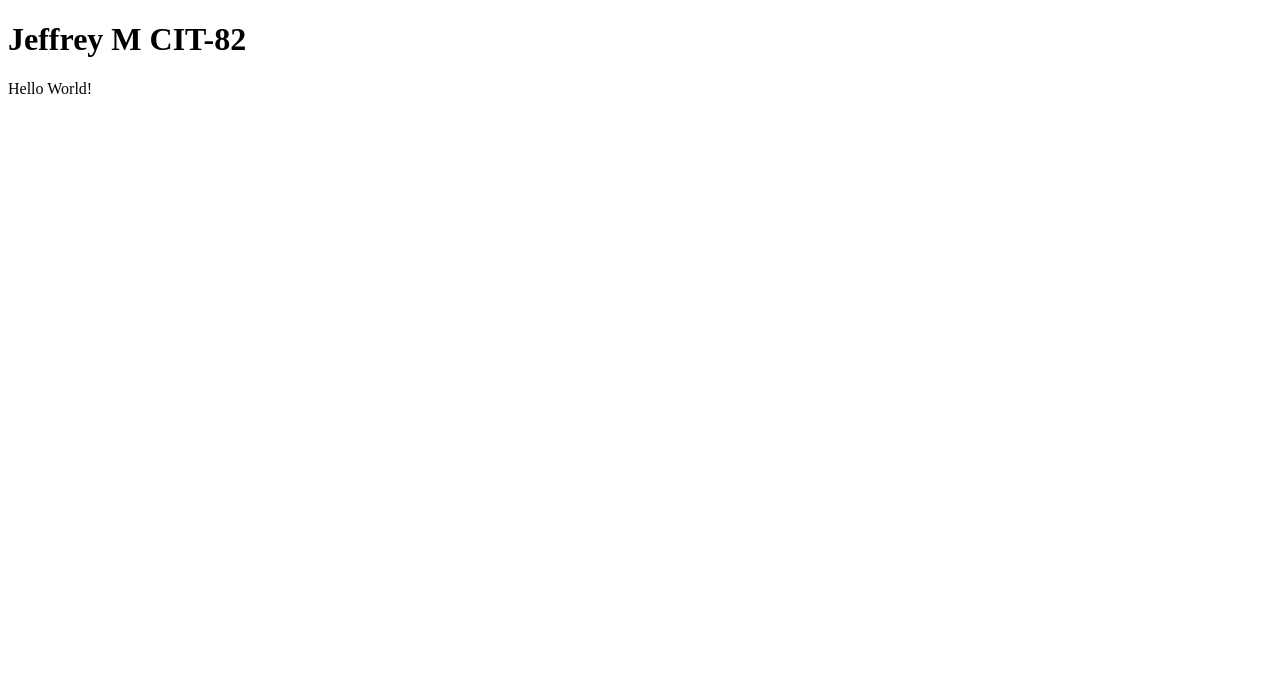
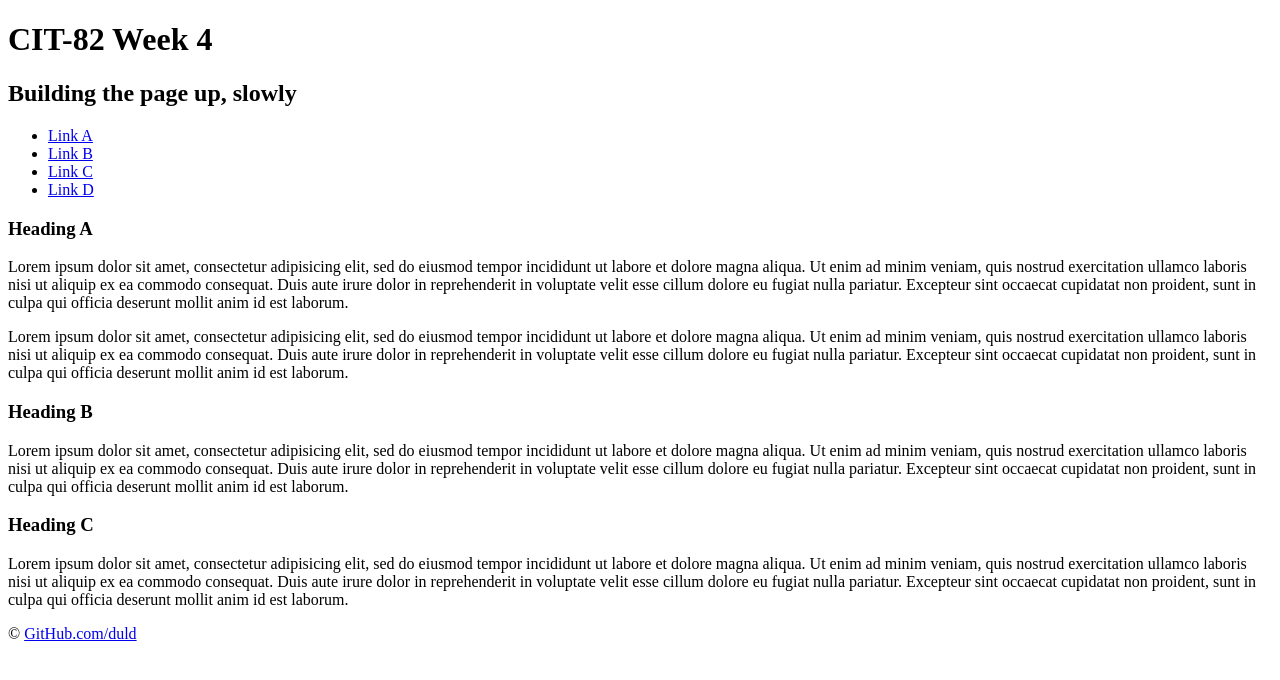
Before and after one commit to duld/duld.github.io, a plain HTML site: page index.html in a window 1280 px wide. Drawn offline with Linux system fonts and the light colour scheme.

Commit message:
basic block out form week 4

```diff
--- a/index.html
+++ b/index.html
@@ -1,11 +1,50 @@
-<!DOCTYPE html>
+<!DOCTYPE HTML>
 <html lang="en">
+
 <head>
   <meta charset="utf-8">
-	<title>Jeffrey M CIT-82</title>
+  <title>Jeffrey M - CIT 82</title>
+  <link href="styles/main.css" rel="stylesheet" type="text/css">
 </head>
+
 <body>
-  <h1>Jeffrey M CIT-82</h1>
-  <p>Hello World!</p>
+
+<header role="banner">
+  <h1>CIT-82 Week 4</h1>
+  <h2>Building the page up, slowly</h2>
+  <nav role="navigation">
+    <ul>
+      <li><a href="#" title="Introduction to HTML">Link A</a></li>
+      <li><a href="#" title="HTML syntax">Link B</a></li>
+      <li><a href="#" title="Structuring pages">Link C</a></li>
+      <li><a href="#" title="Creating links">Link D</a></li>
+    </ul>
+  </nav>
+</header>
+
+<main role="main">
+  <article>
+    <header>
+      <h3></h3>
+      <p></p>
+    </header>
+    <section>
+      <h3>Heading A</h3>
+      <p>Lorem ipsum dolor sit amet, consectetur adipisicing elit, sed do eiusmod tempor incididunt ut labore et dolore magna aliqua. Ut enim ad minim veniam, quis nostrud exercitation ullamco laboris nisi ut aliquip ex ea commodo consequat. Duis aute irure dolor in reprehenderit in voluptate velit esse cillum dolore eu fugiat nulla pariatur. Excepteur sint occaecat cupidatat non proident, sunt in culpa qui officia deserunt mollit anim id est laborum.</p>
+      <p>Lorem ipsum dolor sit amet, consectetur adipisicing elit, sed do eiusmod tempor incididunt ut labore et dolore magna aliqua. Ut enim ad minim veniam, quis nostrud exercitation ullamco laboris nisi ut aliquip ex ea commodo consequat. Duis aute irure dolor in reprehenderit in voluptate velit esse cillum dolore eu fugiat nulla pariatur. Excepteur sint occaecat cupidatat non proident, sunt in culpa qui officia deserunt mollit anim id est laborum.</p>
+    </section>
+    <section>
+      <h3>Heading B</h3>
+      <p>Lorem ipsum dolor sit amet, consectetur adipisicing elit, sed do eiusmod tempor incididunt ut labore et dolore magna aliqua. Ut enim ad minim veniam, quis nostrud exercitation ullamco laboris nisi ut aliquip ex ea commodo consequat. Duis aute irure dolor in reprehenderit in voluptate velit esse cillum dolore eu fugiat nulla pariatur. Excepteur sint occaecat cupidatat non proident, sunt in culpa qui officia deserunt mollit anim id est laborum.</p>
+    </section>
+    <section>
+      <h3>Heading C</h3>
+      <p>Lorem ipsum dolor sit amet, consectetur adipisicing elit, sed do eiusmod tempor incididunt ut labore et dolore magna aliqua. Ut enim ad minim veniam, quis nostrud exercitation ullamco laboris nisi ut aliquip ex ea commodo consequat. Duis aute irure dolor in reprehenderit in voluptate velit esse cillum dolore eu fugiat nulla pariatur. Excepteur sint occaecat cupidatat non proident, sunt in culpa qui officia deserunt mollit anim id est laborum.</p>
+    </section>
+  </article>
+</main>
+<footer role="contentinfo">
+  <p>&copy; <a href="http://www.github.com/duld" title="github profile" target="_blank">GitHub.com/duld</a></p>
+</footer>
 </body>
 </html>
```
